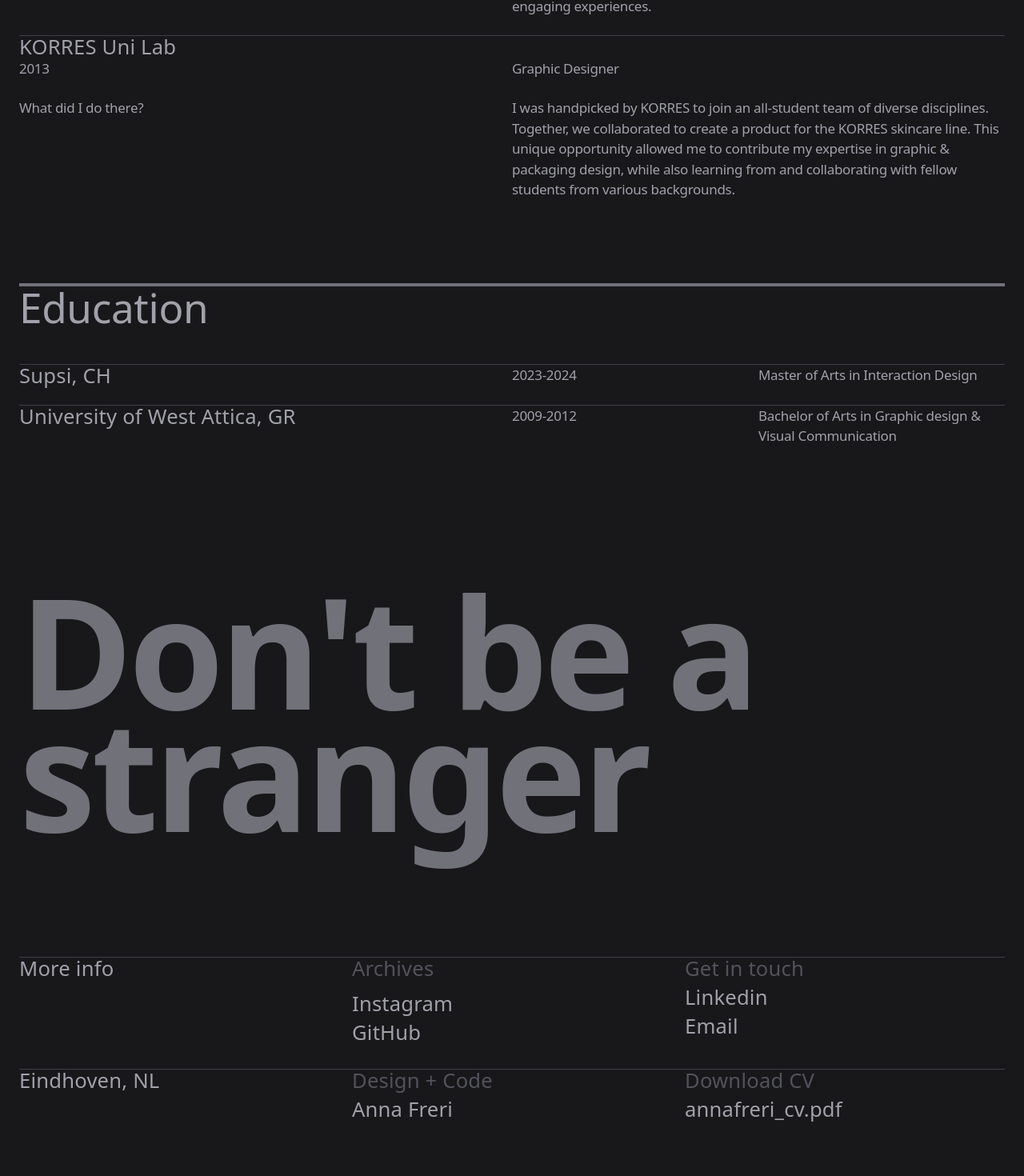
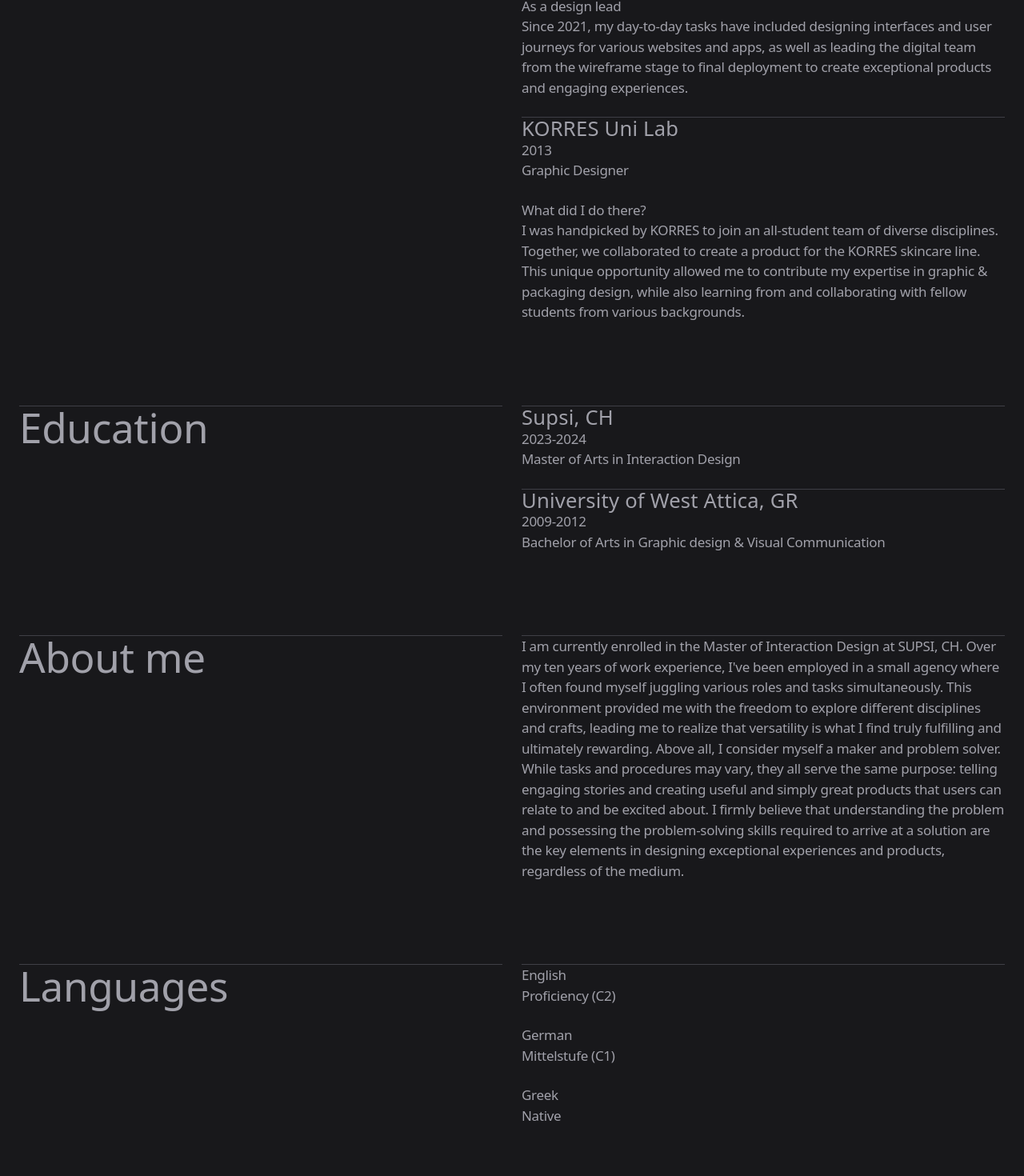
Before and after one commit to annafreri/portfolio, a React (Vite) app: page / in a window 1280 px wide. Shown: the part 5579-7049 px from the top of the page at 80% size. Built offline with nearby package versions, Linux system fonts and the light colour scheme.

Commit message:
fix: fix ui of about section

```diff
--- a/src/components/About.tsx
+++ b/src/components/About.tsx
@@ -4,19 +4,19 @@ import aboutTexts from '../data/about.json'
 export const About = () => (
   <div className="">
     <AboutSection title="Work">
-
+      <div className='flex flex-col w-1/2'>
         {aboutTexts.work.map((workplace, index) => (
           <div
             key={index}
-          className='grid grid-cols-1 border-t border-zinc-700'
+            className='border-t border-zinc-700'
           >
 
             <h3 className=''>{workplace.title}</h3>
 
-          <div className=''>
+            <div className='flex flex-col'>
               {workplace.texts.map((text, textIndex) => {
                 return (
-                <div className='grid grid-cols-2 pb-6 '>
+                  <div className='pb-6 '>
                     <p key={textIndex}>{text.subtitle}</p>
                     <p key={textIndex}>{text.desc}</p>
                   </div>
@@ -26,14 +26,16 @@ export const About = () => (
 
           </div>
         ))}
+      </div>
     </AboutSection>
 
     <AboutSection title="Education">
+      <div className='flex flex-col w-1/2'>
 
         {aboutTexts.education.map((institution, index) => (
           <div
             key={index}
-          className='grid grid-cols-2 border-t border-zinc-700 bg'
+            className='border-t border-zinc-700 '
           >
 
             <h3>{institution.title}</h3>
@@ -41,7 +43,7 @@ export const About = () => (
             <div>
               {institution.texts.map((text, textIndex) => {
                 return (
-                <div className='grid grid-cols-2 pb-6 '>
+                  <div className='pb-6 flex flex-col'>
                     <p key={textIndex}>{text.subtitle}</p>
                     <p key={textIndex}>{text.desc}</p>
                   </div>
@@ -51,6 +53,61 @@ export const About = () => (
 
           </div>
         ))}
+      </div>
+    </AboutSection>
+
+    <AboutSection title="About me">
+      <div className='flex flex-col w-1/2'>
+
+        {aboutTexts.aboutme.map((paragraph, index) => (
+          <div
+            key={index}
+            className='border-t border-zinc-700 '
+          >
+
+            <h3>{paragraph.title}</h3>
+
+            <div>
+              {paragraph.texts.map((text, textIndex) => {
+                return (
+                  <div className='pb-6 flex flex-col'>
+                    <p key={textIndex}>{text.subtitle}</p>
+                    <p key={textIndex}>{text.desc}</p>
+                  </div>
+                )
+              })}
+            </div>
+
+          </div>
+        ))}
+      </div>
+    </AboutSection>
+
+    <AboutSection title="Languages">
+      <div className='flex flex-col w-1/2'>
+
+        {aboutTexts.languages.map((language, index) => (
+          <div
+            key={index}
+            className='border-t border-zinc-700 '
+          >
+
+            <h3>{language.title}</h3>
+
+            <div>
+              {language.texts.map((text, textIndex) => {
+                return (
+                  <div className='pb-6 flex flex-col'>
+                    <p key={textIndex}>{text.subtitle}</p>
+                    <p key={textIndex}>{text.desc}</p>
+                  </div>
+                )
+              })}
+            </div>
+
+          </div>
+        ))}
+      </div>
     </AboutSection>
 
   </div>
--- a/src/components/AboutSection.tsx
+++ b/src/components/AboutSection.tsx
@@ -6,12 +6,14 @@ interface Props {
 export default function AboutSection(props: Props) {
   const { title, children } = props
   return (
-    < div className="border-t-4 border-zinc-500 mt-20" >
-      {title &&
-        <h2 className="text-zinc-400 mb-11">
-          {title}
-        </h2>
-      }
+    < div className="mt-20 flex flex-row gap-6" >
+      <div className="w-1/2">
+        {title &&
+          <h2 className="text-zinc-400 mb-11 sticky top-4 border-t border-zinc-700">
+            {title}
+          </h2>
+        }
+      </div>
       {children}
     </div >
   )
--- a/src/data/about.json
+++ b/src/data/about.json
@@ -71,5 +71,35 @@
         }
       ]
     }
+  ],
+  "aboutme": [
+    {
+      "title": "",
+      "texts": [
+        {
+          "subtitle": "",
+          "desc": "I am currently enrolled in the Master of Interaction Design at SUPSI, CH. Over my ten years of work experience, I've been employed in a small agency where I often found myself juggling various roles and tasks simultaneously. This environment provided me with the freedom to explore different disciplines and crafts, leading me to realize that versatility is what I find truly fulfilling and ultimately rewarding. Above all, I consider myself a maker and problem solver. While tasks and procedures may vary, they all serve the same purpose: telling engaging stories and creating useful and simply great products that users can relate to and be excited about. I firmly believe that understanding the problem and possessing the problem-solving skills required to arrive at a solution are the key elements in designing exceptional experiences and products, regardless of the medium."
+        }
+      ]
+    }
+  ],
+  "languages": [
+    {
+      "title": "",
+      "texts": [
+        {
+          "subtitle": "English",
+          "desc": "Proficiency (C2)"
+        },
+        {
+          "subtitle": "German",
+          "desc": "Mittelstufe (C1)"
+        },
+        {
+          "subtitle": "Greek",
+          "desc": "Native"
+        }
+      ]
+    }
   ]
 }
```
Also changed, not shown: src/data/about_data.json (deleted, +0 -93 lines). Lines whose indentation alone changed are shown as unchanged.
